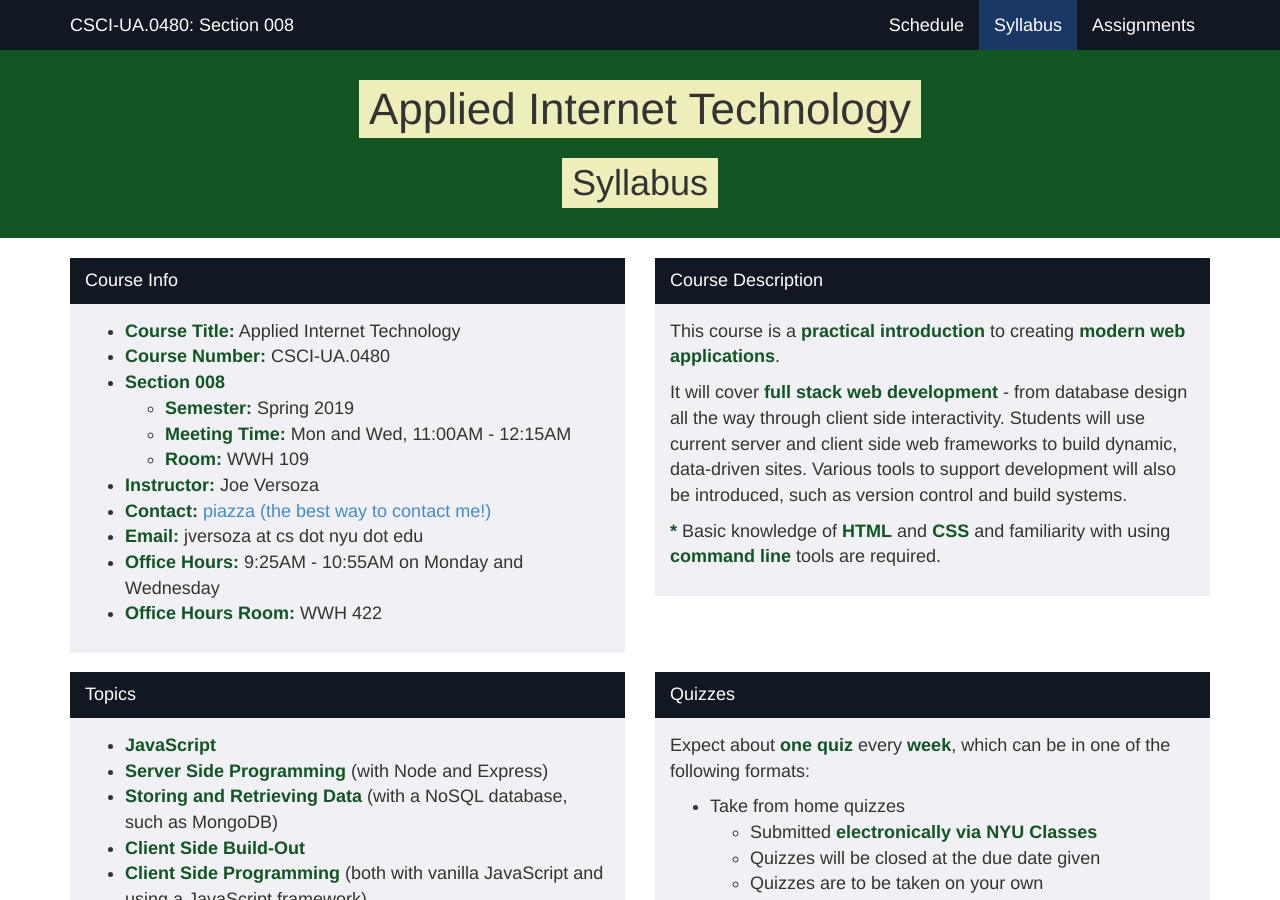
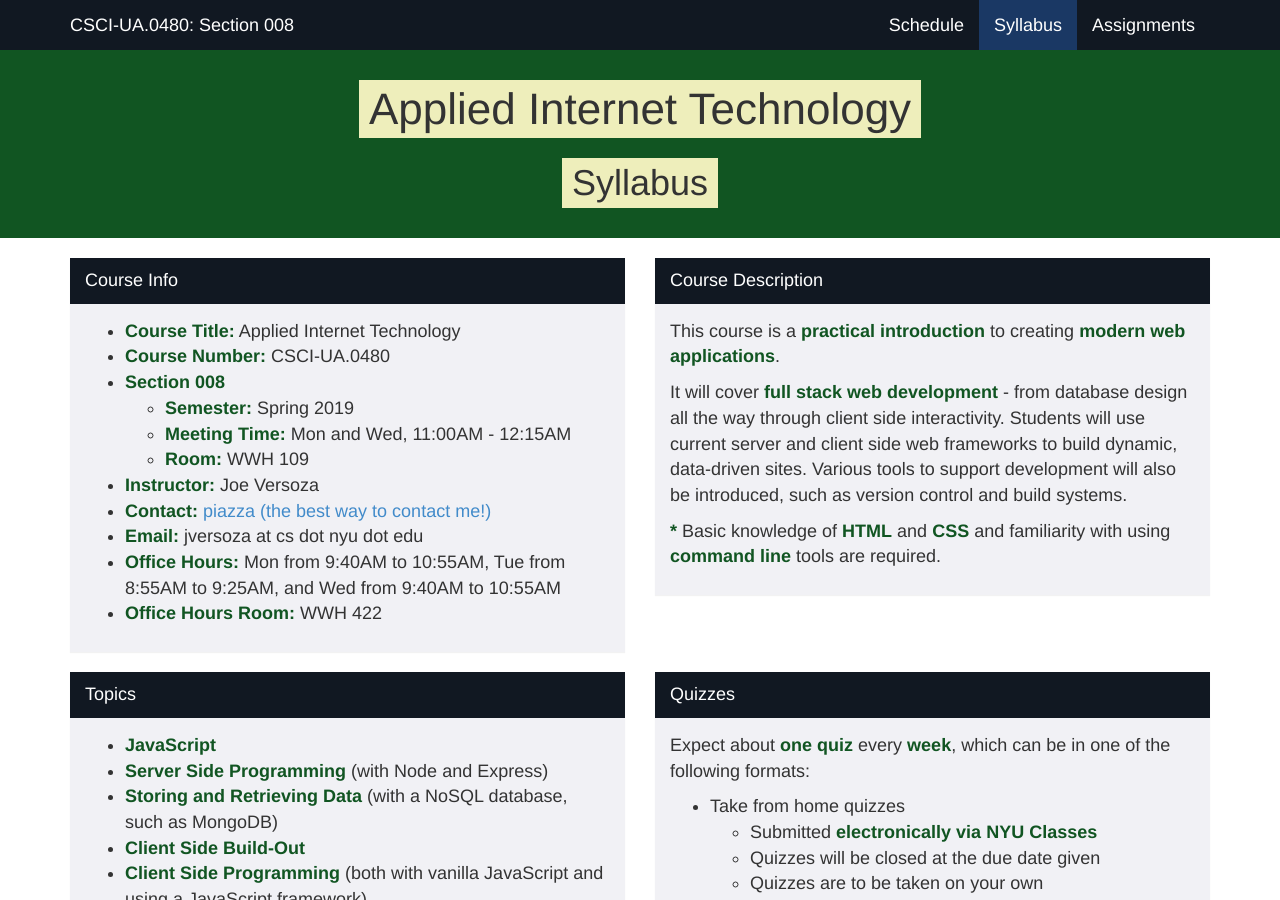
Before and after one commit to foureyes/csci-ua.0480-spring2019-008, a Jekyll site: the page built from syllabus.markdown, in a window 1280 px wide and 900 px high. Built offline with Jekyll 4.4.1, drawn with Linux system fonts in a browser that asks for light colours; a script that is not in the unit is left out.

Commit message:
fix ufix office hours

```diff
--- a/_config.yml
+++ b/_config.yml
@@ -78,7 +78,7 @@ vars:
   course_site_alt: http://cs.nyu.edu/~jversoza
 
   # office hours
-  office_hours: "9:25AM - 10:55AM on Monday and Wednesday"
+  office_hours: "Mon from 9:40AM to 10:55AM, Tue from 8:55AM to 9:25AM, and Wed from 9:40AM to 10:55AM"
   office_hours_room: WWH 422
 
   # finals
```
